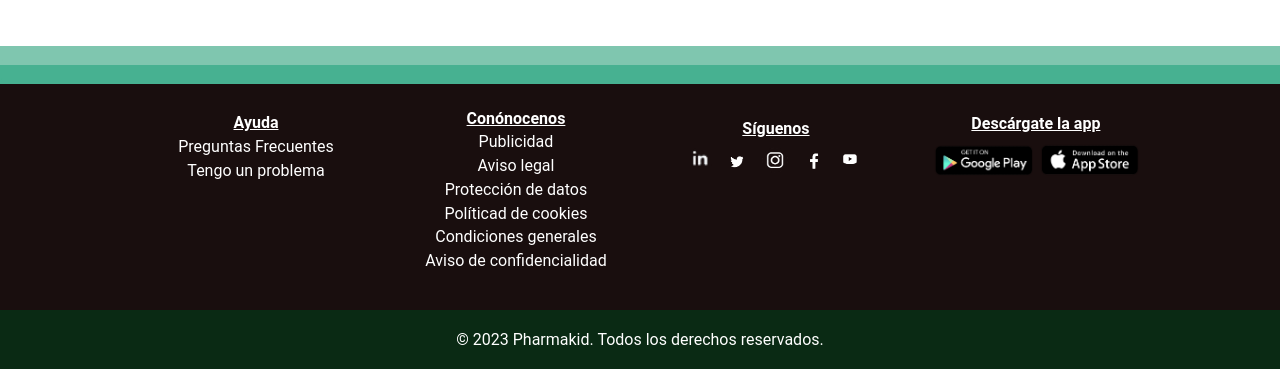
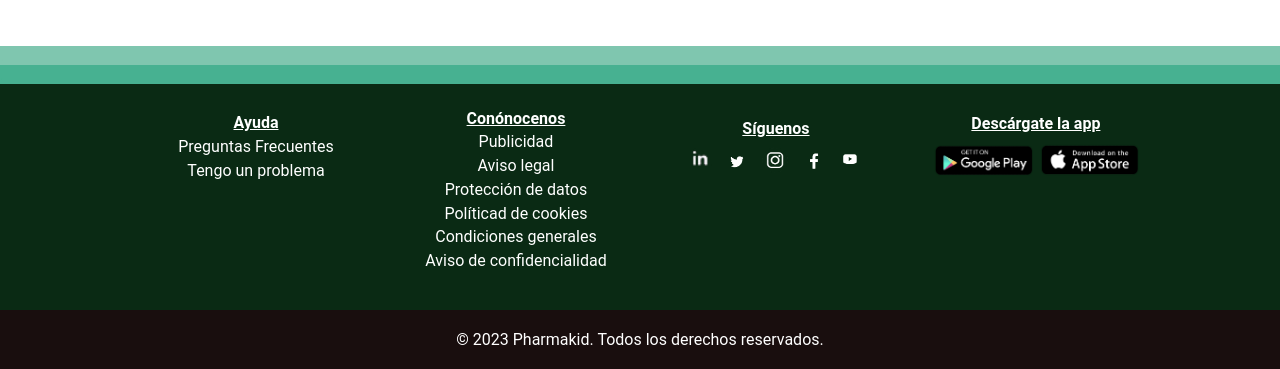
Before and after one commit to abrahamz22/FARMAKID, a PHP site: page /carrito.html in a window 1280 px wide. Shown: the part 1020-1389 px from the top of the page. Run offline with PHP 8.4, Linux system fonts and the light colour scheme.

Commit message:
Cambios en el footer verde

```diff
--- a/css/footer.css
+++ b/css/footer.css
@@ -13,7 +13,7 @@
 }
 footer{
     color: #FFFFFF;
-    background-color: #190e0e;
+    background-color: #0a2a14;
 }
 
  #ayuda,  #conocenos, #descarga, #siguenos {
@@ -74,7 +74,7 @@ footer a {
 
     text-align: center;
     margin-top: 20px;
-    background-color: #0a2a14;
+    background-color: #190e0e;
     width: 100%;
     padding: 20px;
 }
```
